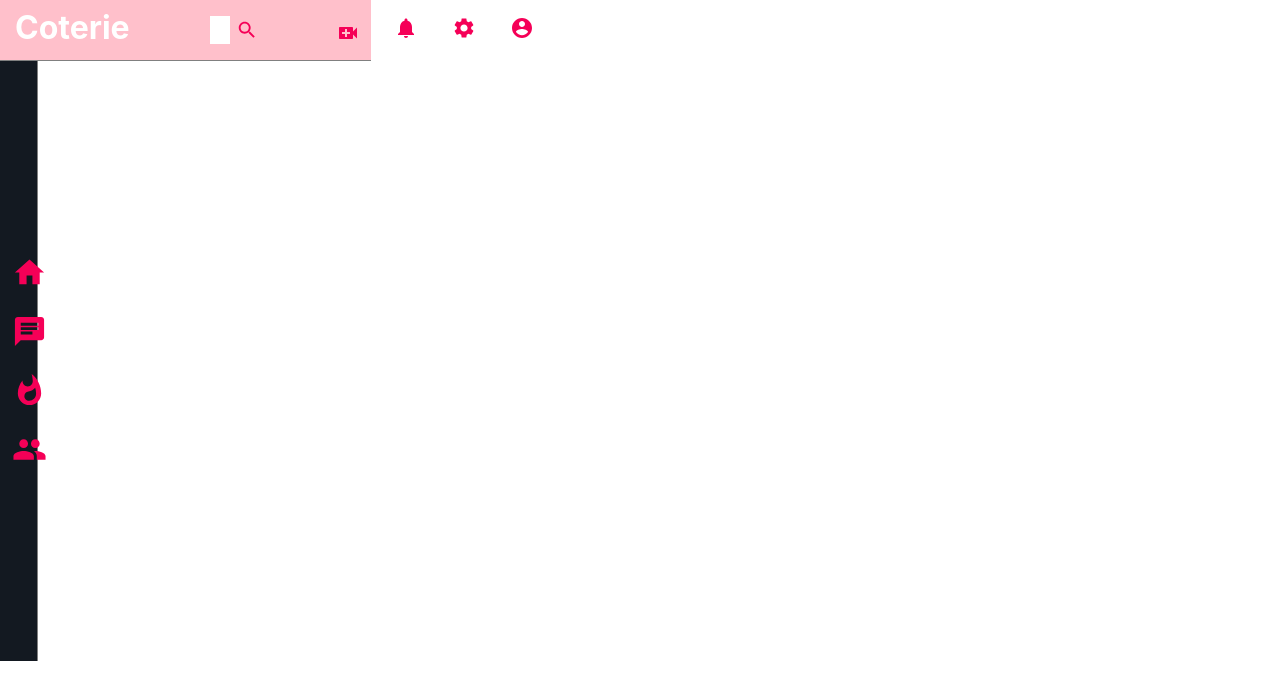
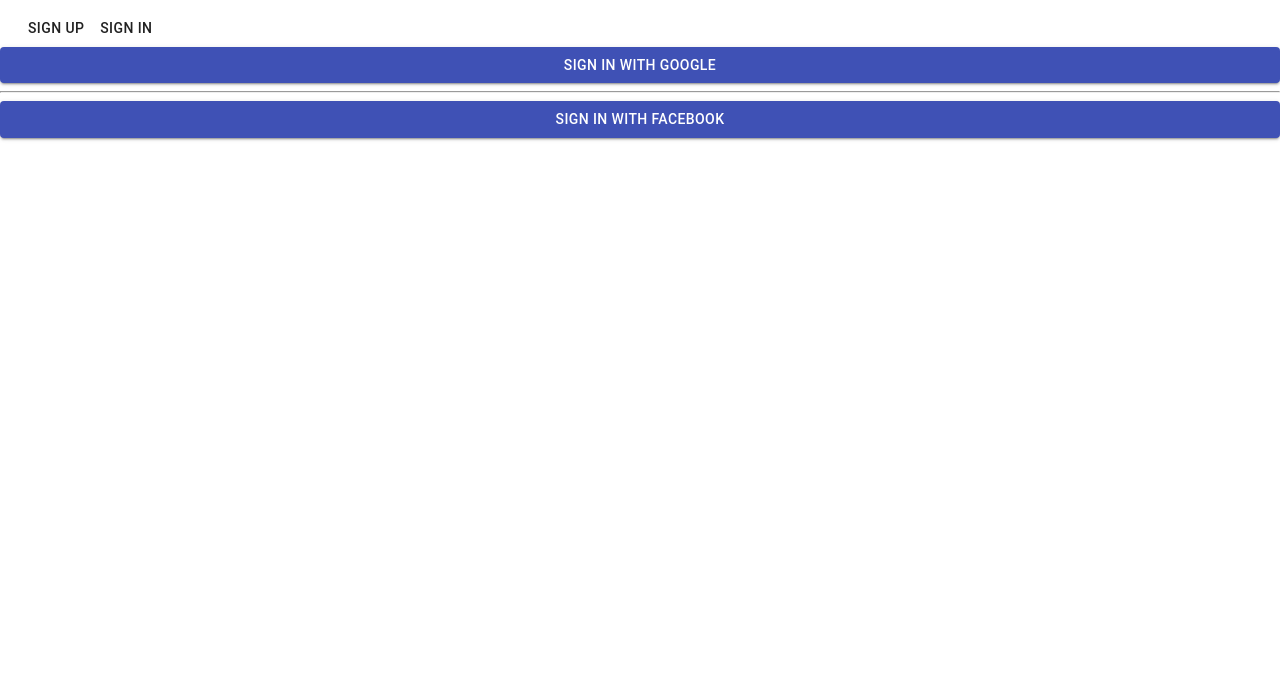
Before and after one commit to shristify/coterie, a React (Create React App) app: page / in a window 1280 px wide. Shown: the top 700 px of the page. Built offline with nearby package versions, Linux system fonts and the light colour scheme; no server answers; the database is empty.

Commit message:
Update App.js

```diff
--- a/src/App.js
+++ b/src/App.js
@@ -41,7 +41,7 @@
 
     <Route exact path="/connect" component={withRouter(Connect)}/>
 
-      <Route exact path="/" component={withRouter(HomePage)}/>
+     {/*<Route exact path="/" component={withRouter(HomePage)}/>*/}
       {user?(<HomePage/>):(<Login/>)}
      </Switch>
 
```
